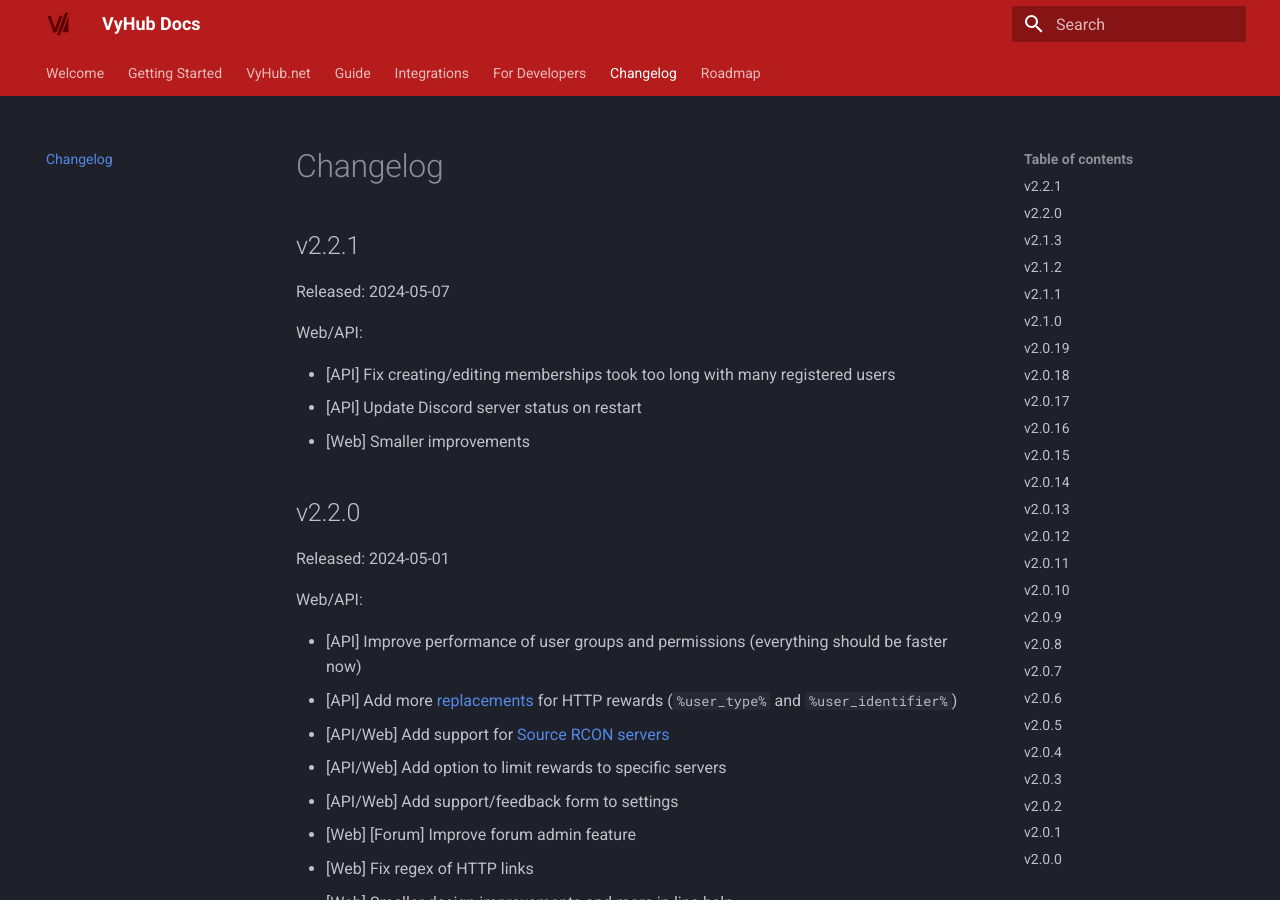
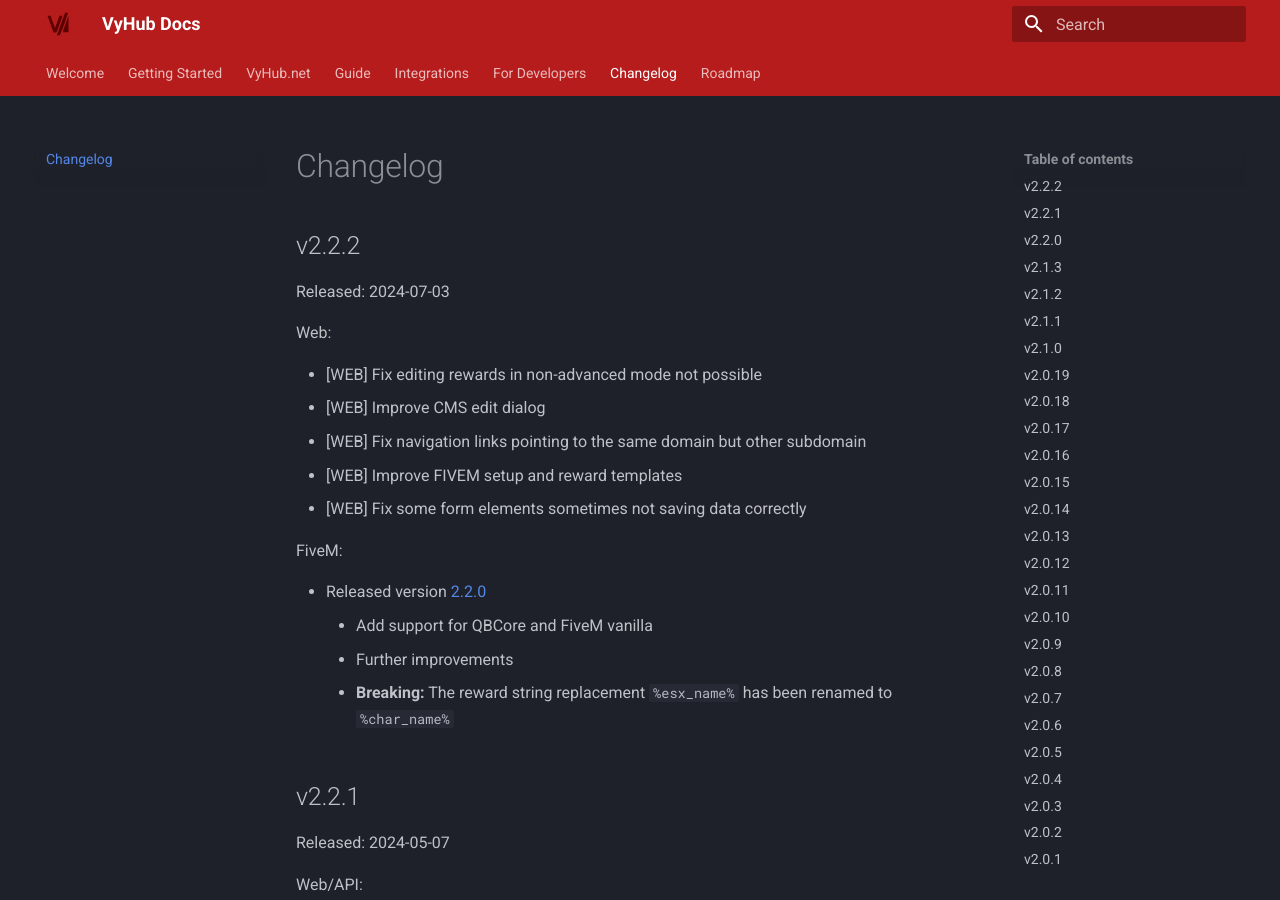
Before and after one commit to nyx-project/vyhub-documentation, an MkDocs documentation site: the page built from docs/changelog.md, in a window 1280 px wide and 900 px high. Built offline with MkDocs 1.6.1 and Material for MkDocs 9.7.7, drawn with Linux system fonts in a browser that asks for light colours; the version menu is left out.

Commit message:
Add changelog 2.2.2

```diff
--- a/docs/changelog.md
+++ b/docs/changelog.md
@@ -1,4 +1,23 @@
 # Changelog
+
+## v2.2.2
+
+Released: 2024-07-03
+
+Web:
+
+- [WEB] Fix editing rewards in non-advanced mode not possible
+- [WEB] Improve CMS edit dialog
+- [WEB] Fix navigation links pointing to the same domain but other subdomain
+- [WEB] Improve FIVEM setup and reward templates
+- [WEB] Fix some form elements sometimes not saving data correctly
+
+FiveM:
+
+- Released version [2.2.0](https://github.com/matbyte-com/vyhub-fivem/releases)
+    - Add support for QBCore and FiveM vanilla
+    - Further improvements
+    - **Breaking:** The reward string replacement `%esx_name%` has been renamed to `%char_name%`
 
 ## v2.2.1
 
```
